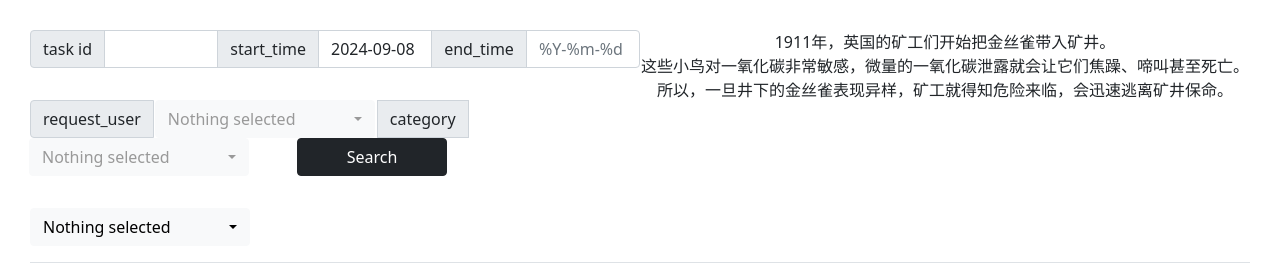
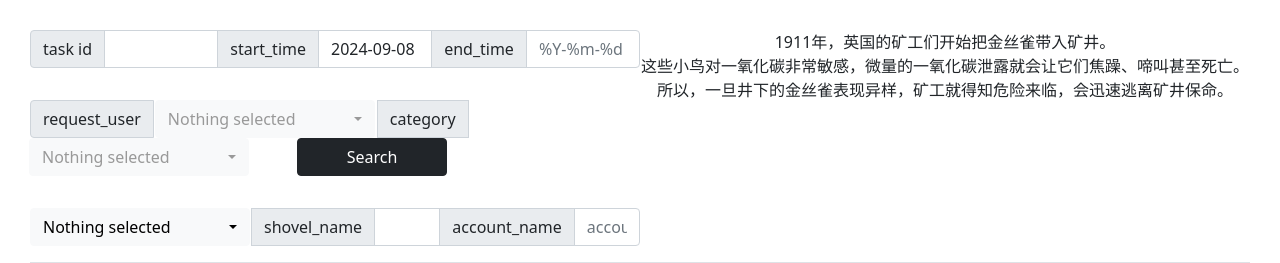
Before and after one commit to luke1879012/magnifier, a Python web app: template templates/canary.html in a window 1280 px wide. Shown: the top 263 px of the page. Run offline with Jinja, Linux system fonts and the light colour scheme; the template is opened without the code that fills it, so the values that code supplies are empty; some libraries are stand-ins or nearby versions.

Commit message:
[优化] 增加搜索

```diff
--- a/templates/canary.html
+++ b/templates/canary.html
@@ -94,13 +94,18 @@
                 </div>
 
                 <div class="input-group mb-3">
-                    <div>
+                    <div style="margin-right: 2px;">
                         <select class="selectpicker" v-model="search_show_status">
                             <option v-for="ss in show_status" :value="ss.value">
                                 {{ ss.label }}
                             </option>
                         </select>
                     </div>
+                    <span class="input-group-text">shovel_name</span>
+                    <input type="text" class="form-control" v-model="search_shovel_name"
+                           required>
+                    <span class="input-group-text">account_name</span>
+                    <input type="text" class="form-control" placeholder="account_name%" v-model="search_account_name">
                 </div>
 
 
@@ -274,7 +279,7 @@
             return {
                 res_todos: [],  // 查询响应数据
                 todos: [  // 页面展示数据
-                    {id: 1, shovel_project: loading, platform_code: loading, reason: loading},
+                    {id: -1, shovel_project: loading, platform_code: loading, reason: loading},
                 ],
                 todos_group_account_name_info: [], // 账号分组
                 todos_group_task_id_info: [],  // 任务id分组
@@ -297,6 +302,8 @@
                     {value: '-1', label: 'only 🔲'},
                 ],
                 search_show_status: '-1',
+                search_shovel_name: '',
+                search_account_name: '',
                 category: [
                     // info
                     "Target Resource Null",
@@ -355,6 +362,8 @@
                     category: this.search_category,
                     is_ok: this.search_show_status,
                     search_user: this.search_user,
+                    search_shovel_name: this.search_shovel_name,
+                    search_account_name: this.search_account_name,
                 }, {headers: {'Content-Type': 'application/json'}})
                     .then(response => {
                         this.res_todos = response.data;
@@ -379,7 +388,7 @@
                 if (this.todos.length === 0) {
                     const randomIndex = Math.floor(Math.random() * empty_lst.length);
                     const empty = empty_lst[randomIndex];
-                    this.todos.push({id: 1, shovel_project: empty, platform_code: empty, reason: empty})
+                    this.todos.push({id: -1, shovel_project: empty, platform_code: empty, reason: empty})
                 }
                 this.res_todos = [];
                 // 转化聚合todos
```
Also changed, not shown: chartbox/canary.py (+15 -1 lines).
